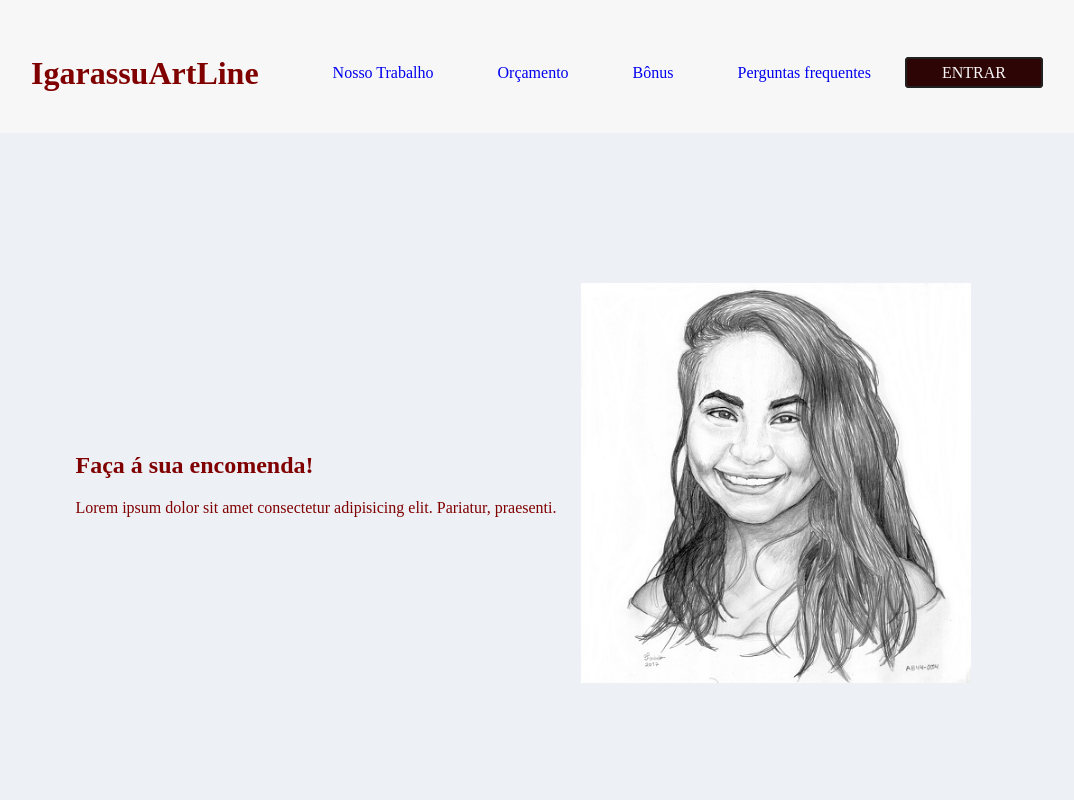
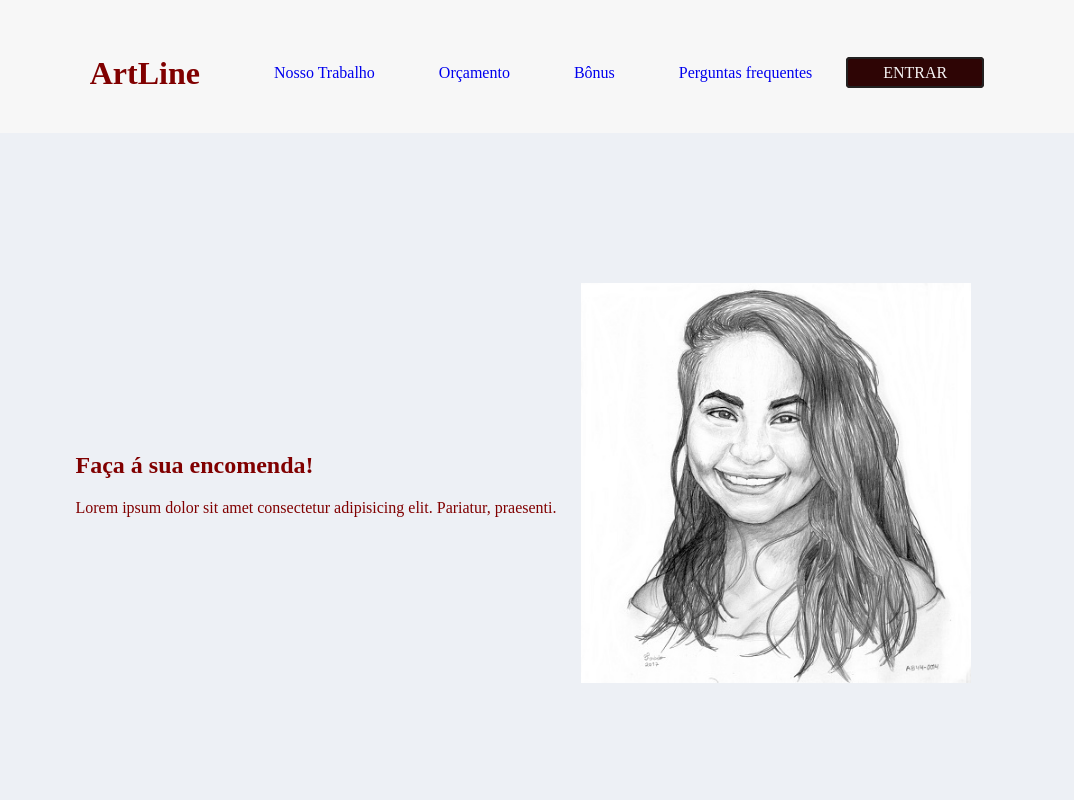
Before and after one commit to fabioyferreira/lading-page, a plain HTML site: page index.html in a window 1280 px wide. Shown: the top 800 px of the page, without its empty margins (105-1179 px from the left). Drawn offline with Linux system fonts and the light colour scheme.

Commit message:
mudancatitulo

```diff
--- a/index.html
+++ b/index.html
@@ -10,7 +10,7 @@
 <body>
 		<header>
 				<div id="titulo">
-					<h1>IgarassuArtLine</h1>
+					<h1>ArtLine</h1>
 				</div>
 			<ul>
 				<a href="#"><li> Nosso Trabalho</li></a>
```
